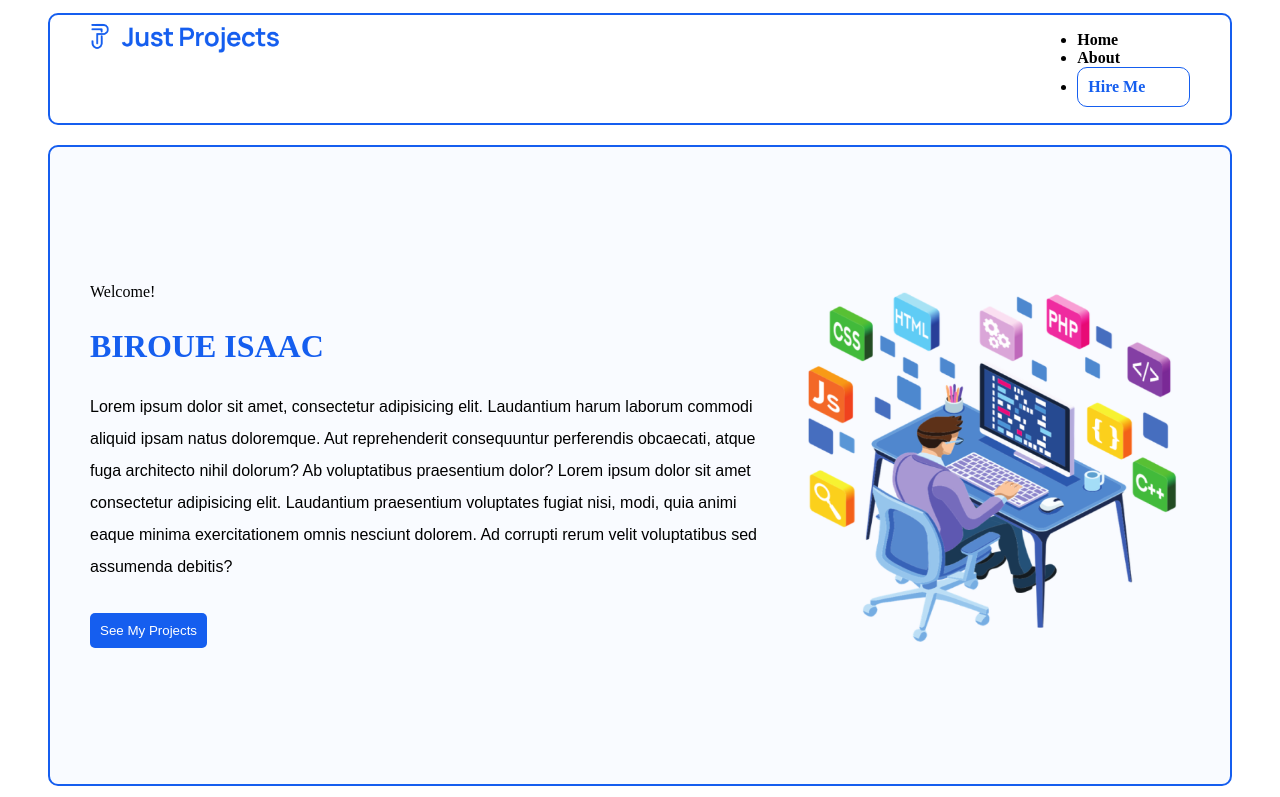
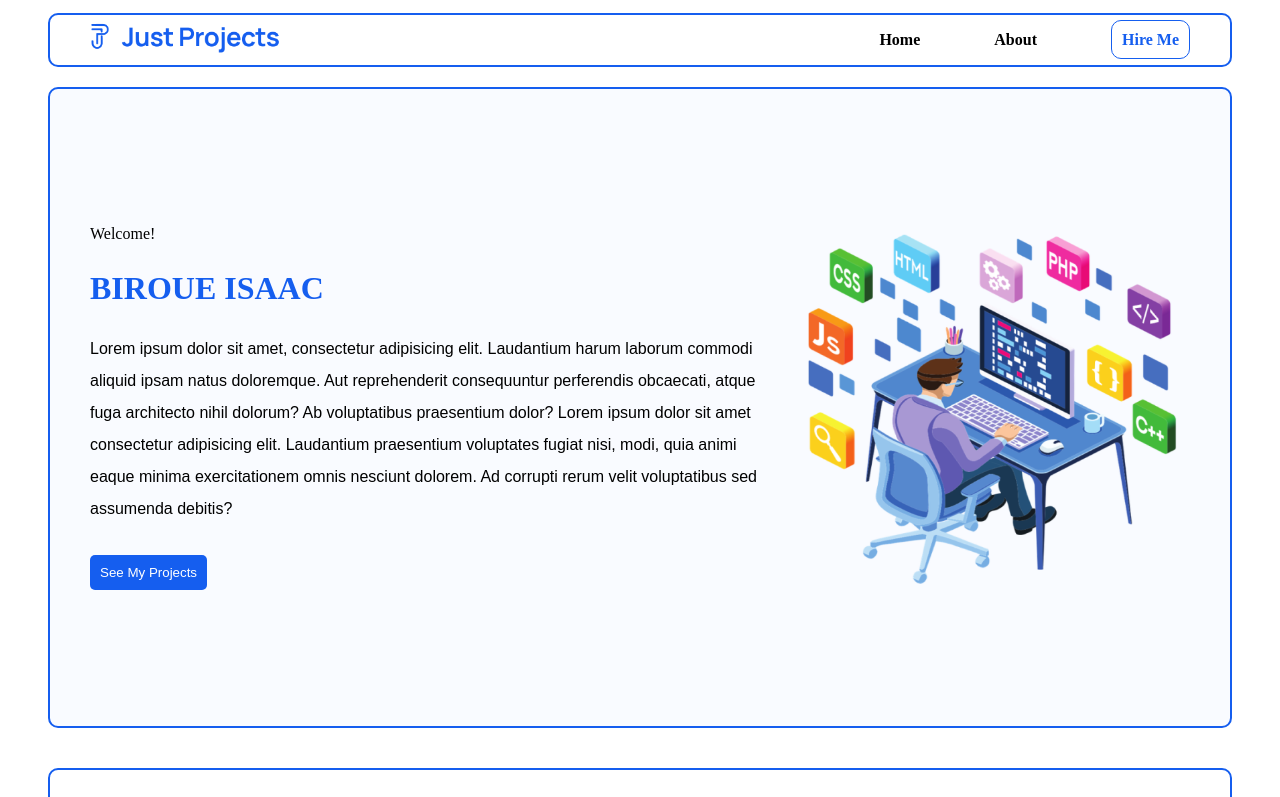
Before and after one commit to biroue10/the-just-project-2, a website: page index.html in a window 1280 px wide. Shown: the top 797 px of the page. Drawn offline with Linux system fonts and the light colour scheme.

Commit message:
Fourth commit

```diff
--- a/assets/css/style.css
+++ b/assets/css/style.css
@@ -8,7 +8,7 @@ section {
   border: solid 2px #155eef;
   border-radius: 10px;
 }
-.container > ul > li {
+.topnavbar_right > ul > li {
   list-style: none;
   display: inline;
 }
```
